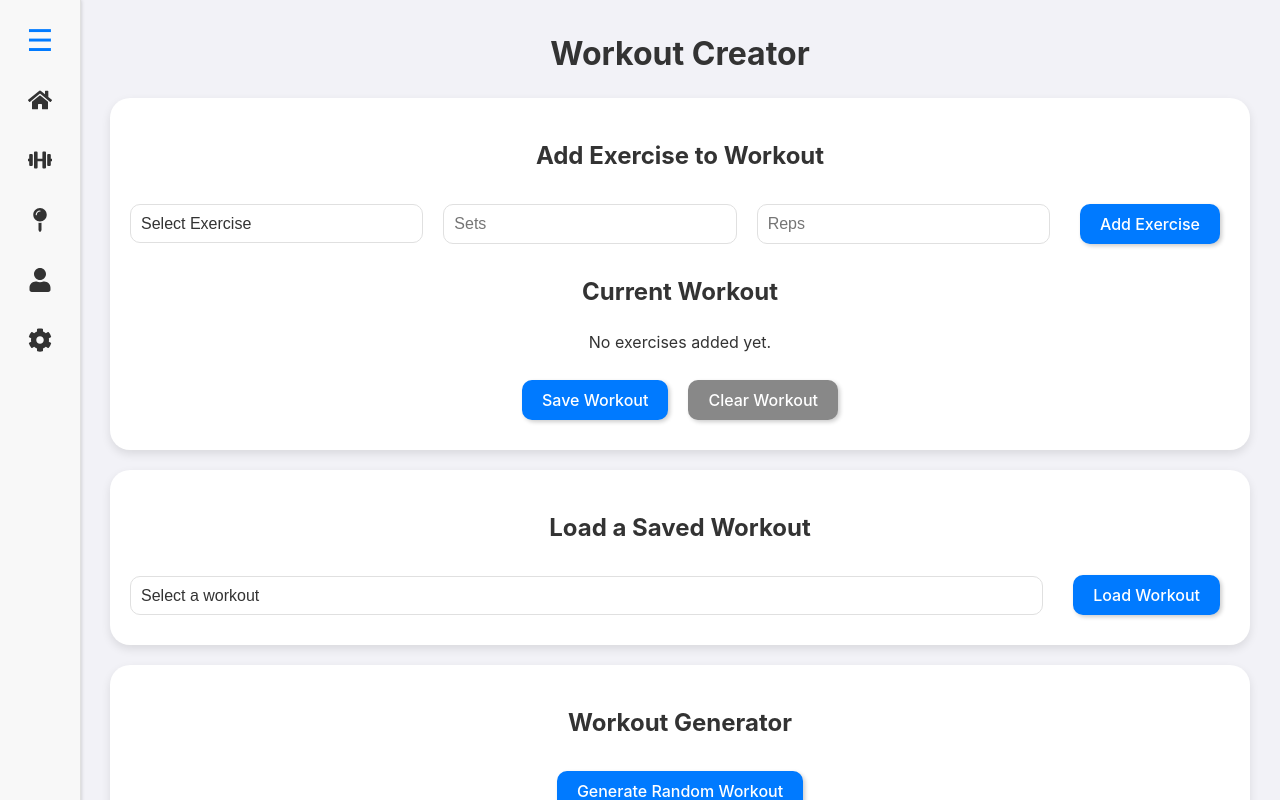
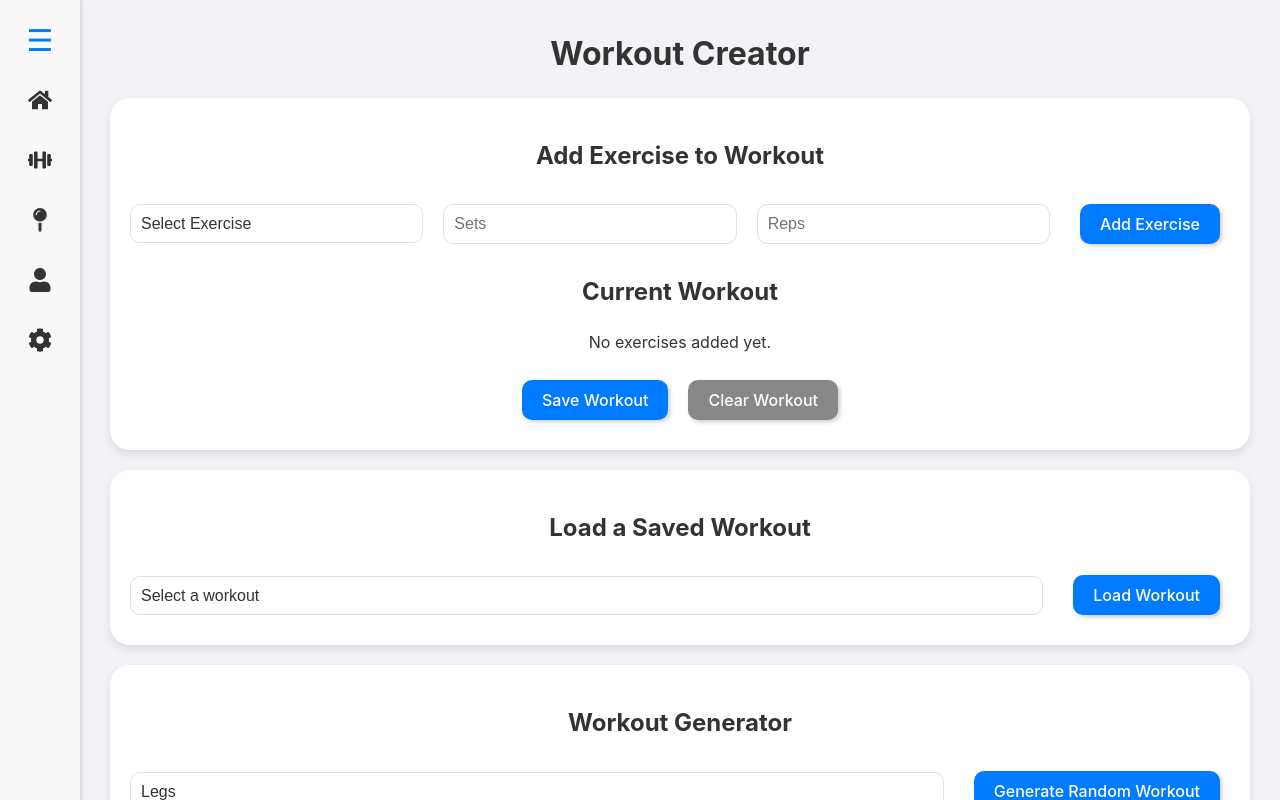
Before and after one commit to Jararered/fitness-framework, a React (Vite) app: page / in a window 1280 px wide. Both pictures are taken after a click on the item 40 px from the left and 160 px from the top of the page. Built offline with nearby package versions, Linux system fonts and the light colour scheme.

Commit message:
Adding a selector for which body part to generate exercises for

```diff
--- a/src/components/WorkoutCreator.tsx
+++ b/src/components/WorkoutCreator.tsx
@@ -83,6 +83,7 @@ const WorkoutBuilder: React.FC = () => {
     const [savedWorkouts, setSavedWorkouts] = useState<string[]>([]);
     const [selectedWorkout, setSelectedWorkout] = useState<string>("");
     const [availableExercises, setAvailableExercises] = useState<string[]>([]);
+    const [selectedBodyPart, setSelectedBodyPart] = useState<BodyPart>('Legs');
 
     useEffect(() => {
         // Load available exercises based on selected equipment
@@ -282,7 +283,18 @@ const WorkoutBuilder: React.FC = () => {
 
             <div className="page-container">
                 <h2>Workout Generator</h2>
-                <div>
+                <div className="input-row">
+                    <select
+                        value={selectedBodyPart}
+                        onChange={(e) => setSelectedBodyPart(e.target.value as BodyPart)}
+                        className="input-field"
+                    >
+                        {Object.keys(exerciseCategories).map((bodyPart) => (
+                            <option key={bodyPart} value={bodyPart}>
+                                {bodyPart}
+                            </option>
+                        ))}
+                    </select>
                     <button onClick={generateRandomWorkout} className="normal-button">
                         Generate Random Workout
                     </button>
```
